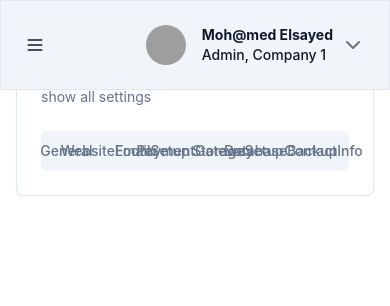
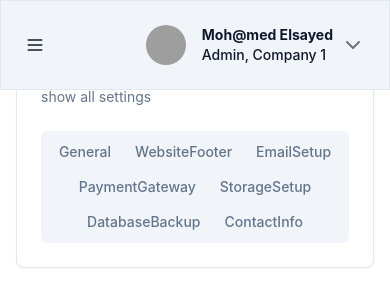
Before and after one commit to mohamed-abdullah1/hr-system, a React (Vite) app: page /settings in a window 390 px wide. Shown: the top 306 px of the page. Built offline with nearby package versions, Linux system fonts and the light colour scheme; grey boxes are pictures that could not be loaded.

Commit message:
edit responsive for the tabs in settings page 📱

```diff
--- a/src/components/ui/tabs.tsx
+++ b/src/components/ui/tabs.tsx
@@ -29,7 +29,7 @@ const TabsTrigger = React.forwardRef<
   <TabsPrimitive.Trigger
     ref={ref}
     className={cn(
-      "inline-flex items-center justify-center whitespace-nowrap rounded-sm px-3 py-1.5 text-sm font-medium ring-offset-background transition-all focus-visible:outline-none focus-visible:ring-2  focus-visible:ring-ring focus-visible:ring-offset-2 disabled:pointer-events-none disabled:opacity-50 data-[state=active]:bg-gradient-to-r data-[state=active]:from-[#F6758B]  data-[state=active]:to-[#F9AB76] data-[state=active]:text-white data-[state=active]:shadow-sm",
+      " inline-flex items-center justify-center whitespace-nowrap rounded-sm px-3 py-1.5 text-sm font-medium ring-offset-background transition-all focus-visible:outline-none focus-visible:ring-2  focus-visible:ring-ring focus-visible:ring-offset-2 disabled:pointer-events-none disabled:opacity-50 data-[state=active]:bg-gradient-to-r data-[state=active]:from-[#F6758B]  data-[state=active]:to-[#F9AB76] data-[state=active]:text-white data-[state=active]:shadow-sm",
       className
     )}
     {...props}
--- a/src/pages/Settings.page.tsx
+++ b/src/pages/Settings.page.tsx
@@ -16,8 +16,8 @@ const Settings = () => {
           <CardDescription>show all settings</CardDescription>
         </CardHeader>
         <CardContent>
-          <Tabs defaultValue="account" className="w-full">
-            <TabsList className="grid w-full grid-cols-7">
+          <Tabs defaultValue="account" className="w-full min-h-10">
+            <TabsList className=" h-28   w-full overflow-scroll flex flex-wrap lg:grid lg:h-fit lg:grid-cols-7 ">
               <TabsTrigger value="general">General</TabsTrigger>
               <TabsTrigger value="websiteFooter">WebsiteFooter</TabsTrigger>
               <TabsTrigger value="emailSetup">EmailSetup</TabsTrigger>
```
